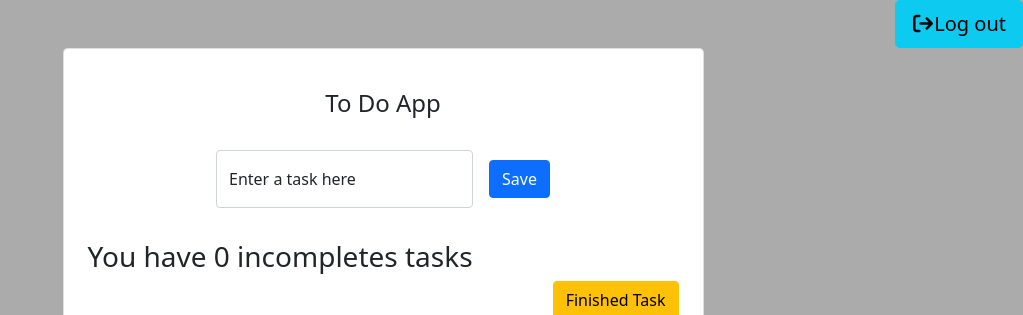
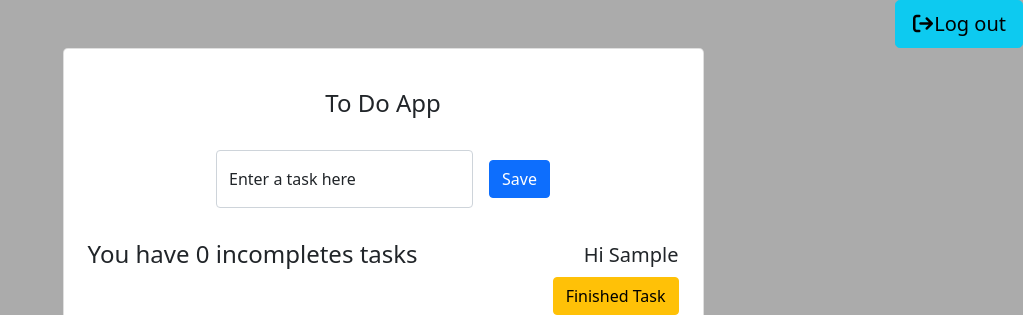
Before and after one commit to DavidAcostaF/ToDo, a Django app: page / in a window 1280 px wide. Shown: the top 315 px of the page, without its empty margins (257-1280 px from the left). Run offline with Django 4.2, Linux system fonts and the light colour scheme; the visitor is signed in with stand-in values (Sample User, id 1); data that the repository does not hold is empty; some libraries are stand-ins or nearby versions.

Commit message:
requirements

```diff
--- /dev/null
+++ b/requirements.txt
@@ -0,0 +1,5 @@
+asgiref==3.5.2
+Django==4.0.6
+psycopg2==2.9.3
+sqlparse==0.4.2
+tzdata==2022.1
--- a/template/todo.html
+++ b/template/todo.html
@@ -22,7 +22,8 @@ ToDo
             btn-primary" >Save</button>
     </div>
 </form>
-<h3>You have {{progress.count}} incompletes tasks</h3>
+    <span style="float: right; font-size: 20px;">Hi {{request.user.first_name}}</span>
+    <h4>You have {{progress.count}} incompletes tasks</h4>
 <div class="" style="float: right;">
     <a href="{%url 'finished_task'%}" class="btn
         btn-warning">Finished Task</a>
```
